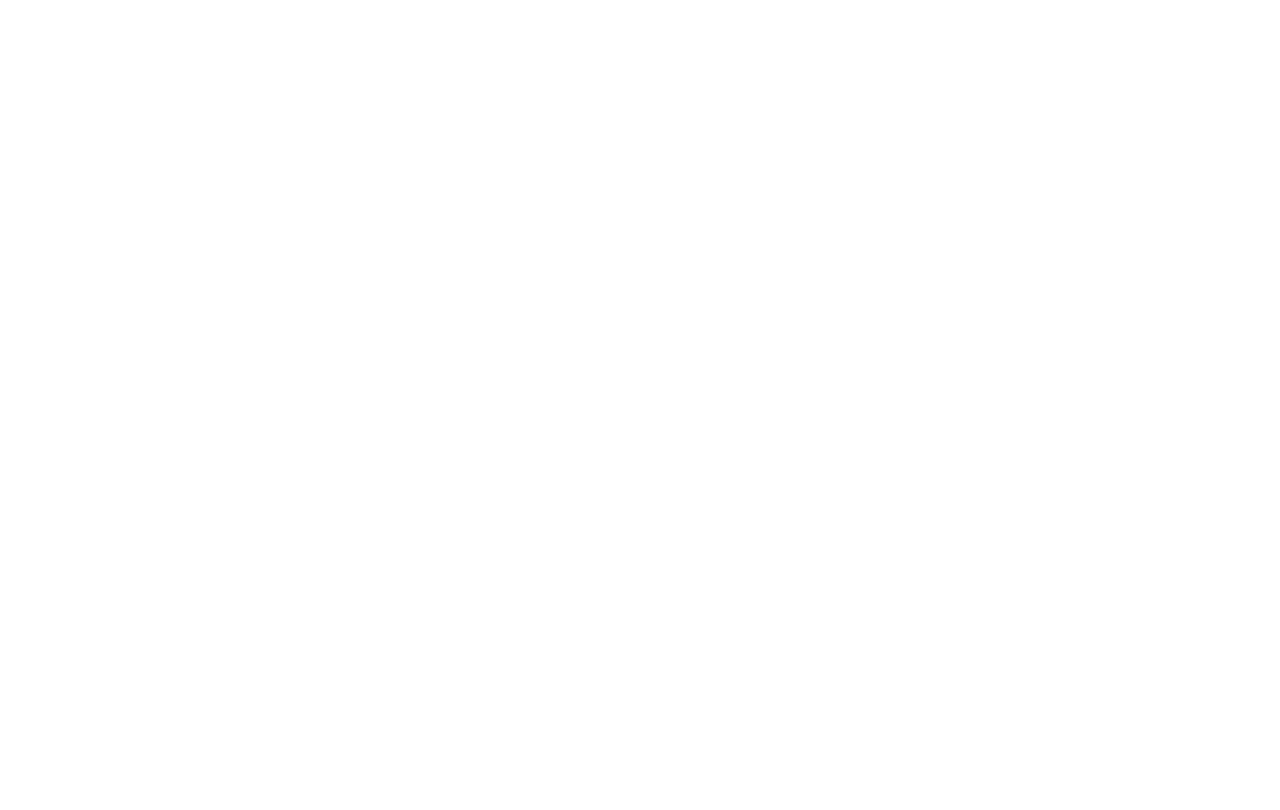
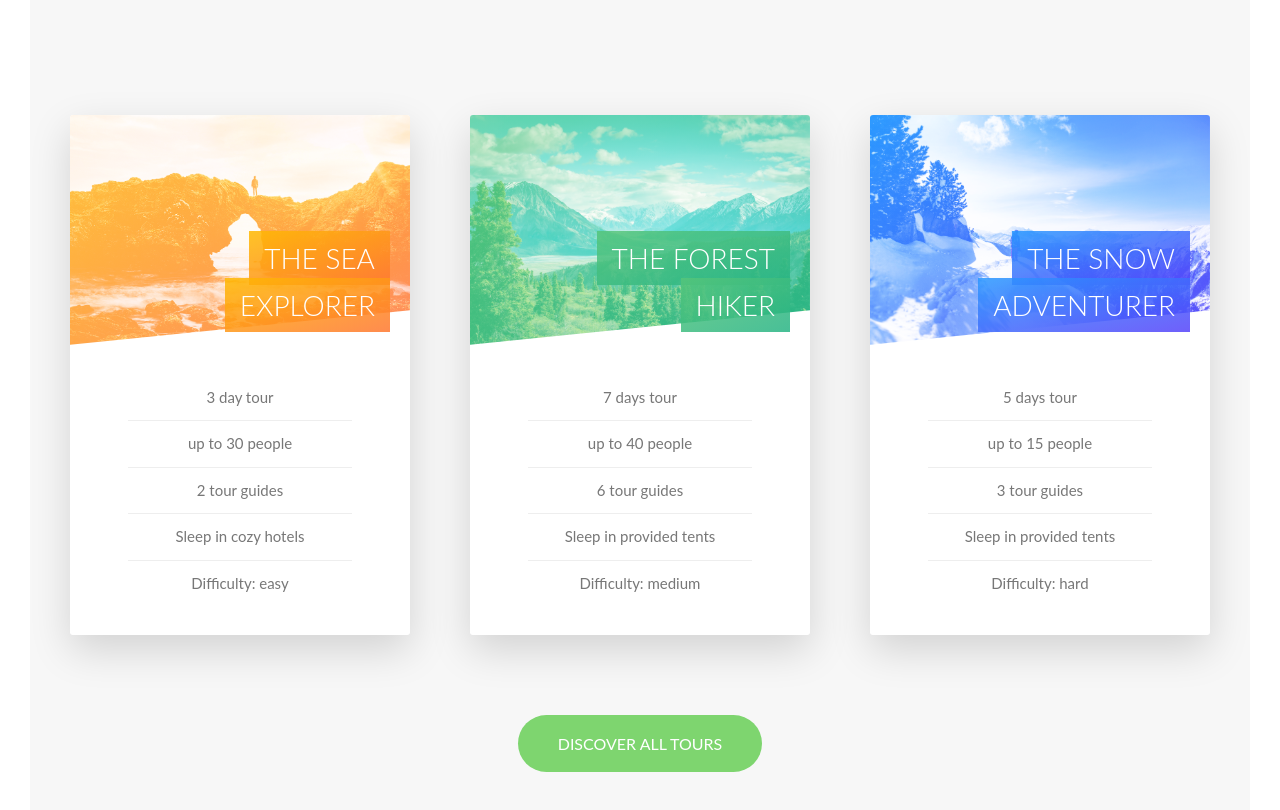
Before and after one commit to kluk42/natours, a React (Create React App) app: page / in a window 1280 px wide. Shown: the part 2447-3257 px from the top of the page. Before the commit the page ends 2327 px from the top, so only its background shows below. Built offline with nearby package versions, Linux system fonts and the light colour scheme; a web font is replaced by a local one.

Commit message:
tours-section

```diff
--- a/src/Pages/NatoursMain/NatoursMain.tsx
+++ b/src/Pages/NatoursMain/NatoursMain.tsx
@@ -1,11 +1,13 @@
 import { Features } from '../../components/Features/Features';
 import { NatoursAbout } from '../../components/NatoursAbout/NatoursAbout';
+import { Tours } from '../../components/Tours/Tours';
 
 export const NatoursMain = () => {
   return (
     <main>
       <NatoursAbout />
       <Features />
+      <Tours />
     </main>
   );
 };
--- a/src/components/Button/Button.scss
+++ b/src/components/Button/Button.scss
@@ -29,14 +29,26 @@
         transition: all .2s ;
     }
 
-    &_white {
-        background-color: $color-white;
-        color: $color-grey-dark;
+    &_colorType {
+        &_white {
+            background-color: $color-white;
+            color: $color-grey-dark;
 
-        &::after {
-            background-color: $color-white;
+            &::after {
+                background-color: $color-white;
+            }
+        }
+
+        &_green {
+            background-color: $color-primary;
+            color: $color-white;
+
+            &::after {
+                background-color: $color-primary;
+            }
         }
     }
+
 
     &::after {
         content: "";
--- a/src/components/Button/Button.tsx
+++ b/src/components/Button/Button.tsx
@@ -2,13 +2,23 @@ import clsx from 'clsx';
 import { AnchorHTMLAttributes, DetailedHTMLProps, FC } from 'react';
 import './Button.scss';
 
+export enum ButtonColorTypes {
+  White = 'white',
+  Green = 'green',
+}
+
 type Props = {
   title: string;
+  colorType: ButtonColorTypes;
 } & DetailedHTMLProps<AnchorHTMLAttributes<HTMLAnchorElement>, HTMLAnchorElement>;
 
-export const Button: FC<Props> = ({ title, className, ...props }) => {
+export const Button: FC<Props> = ({ title, className, colorType, ...props }) => {
   return (
-    <a href="#" className={clsx('btn btn_white btn_animated', className)} {...props}>
+    <a
+      href="#"
+      className={clsx(`btn btn_colorType_${colorType}`, 'btn_animated', className)}
+      {...props}
+    >
       {title}
     </a>
   );
--- a/src/components/Header/Header.tsx
+++ b/src/components/Header/Header.tsx
@@ -1,5 +1,5 @@
 import logoPath from '../../assets/logo-white.png';
-import { Button } from '../Button/Button';
+import { Button, ButtonColorTypes } from '../Button/Button';
 import './Header.scss';
 
 export function Header() {
@@ -14,7 +14,7 @@ export function Header() {
           <span className="heading-primary_main">Outdoors</span>
           <span className="heading-primary_sub">is where life happens</span>
         </h1>
-        <Button title="Discover our tours" />
+        <Button colorType={ButtonColorTypes.White} title="Discover our tours" />
       </div>
     </header>
   );
--- /dev/null
+++ b/src/components/Tours/Tours.scss
@@ -0,0 +1,165 @@
+@import '../../sass/base/typography';
+
+.section-tours {
+    background-color: $color-grey-light-1;
+    padding: 25rem 0 15rem 0;
+    margin-top: -10rem;
+
+    &__heading {
+        margin-bottom: 10rem;
+    }
+
+    &__see-more-btn {
+        margin: 0 auto;
+    }
+}
+
+.card {
+    perspective: 150rem;
+    position: relative;
+    display: block;
+    height: 52rem;
+
+    &__side {
+        font-size: 2rem;
+        height: 52rem;
+        transition: all .8s ease;
+        position: absolute;
+        top: 0;
+        left: 0;
+        width: 100%;
+        backface-visibility: hidden;
+        border-radius: 3px;
+        overflow: hidden;
+        box-shadow: 0 1.5rem 4rem rgba($color-black, .15);
+
+        &_front-1 {
+            background-color: $color-white;
+        }
+
+        &_front-2 {
+            background-color: $color-white;
+        }
+
+        &_front-3 {
+            background-color: $color-white;
+        }
+
+        &_back {
+            transform: rotateY(180deg);
+            display: flex;
+            flex-direction: column;
+        }
+
+        &_back-1 {
+            background-image: linear-gradient(to right bottom, $color-secondary-light, $color-secondary-dark);
+        }
+
+        &_back-2 {
+            background-image: linear-gradient(to right bottom, $color-primary-light, $color-primary-dark);
+        }
+
+        &_back-3 {
+            background-image: linear-gradient(to right bottom, $color-tertiary-light, $color-tertiary-dark);
+        }
+    }
+
+    &:hover &__side_front {
+        transform: rotateY(-180deg);
+    }
+
+    &:hover &__side_back {
+        transform: rotateY(0deg);
+    }
+
+    &__picture {
+        background-size: cover;
+        height: 23rem;
+        background-blend-mode: screen;
+        clip-path: polygon(0 0, 100% 0, 100% 85%, 0 100%);
+
+        &_image {
+            &_1 {
+                background-image: linear-gradient(to right bottom, $color-secondary-light, $color-secondary-dark), url(../../assets/nat-5.jpg);
+            }
+
+            &_2 {
+                background-image: linear-gradient(to right bottom, $color-primary-light, $color-primary-dark), url(../../assets/nat-6.jpg);
+            }
+
+            &_3 {
+                background-image: linear-gradient(to right bottom, $color-tertiary-light, $color-tertiary-dark), url(../../assets/nat-7.jpg);
+            }
+        }
+    }
+
+    &__heading {
+        font-size: 2.8rem;
+        font-weight: 300;
+        text-transform: uppercase;
+        text-align: right;
+        color: $color-white;
+        position: absolute;
+        top: 12rem;
+        right: 2rem;
+        width: 75%;
+    }
+
+    &__heading-text-wrapper {
+        padding: 1rem 1.5rem;
+        box-decoration-break: clone;
+
+        &_card {
+            &_1 {
+                background-image: linear-gradient(to right bottom, rgba($color-secondary-light, .85), rgba($color-secondary-dark, .85));
+            }
+
+            &_2 {
+                background-image: linear-gradient(to right bottom, rgba($color-primary-light, .85), rgba($color-primary-dark, .85));
+            }
+
+            &_3 {
+                background-image: linear-gradient(to right bottom, rgba($color-tertiary-light, .85), rgba($color-tertiary-dark, .85));
+            }
+        }
+    }
+
+    &__details {
+        padding: 3rem;
+    }
+
+    &__details-list {
+        list-style: none;
+        width: 80%;
+        margin: 0 auto;
+    }
+
+    &__details-list-item {
+        text-align: center;
+        font-size: 1.5rem;
+        padding: 1rem;
+
+        &:not(:last-child) {
+            border-bottom: 1px solid $color-grey-light-2;
+        }
+    }
+
+    &__price-box {
+        margin: auto;
+        text-align: center;
+        margin-bottom: 8rem;
+        color: $color-white;
+    }
+
+    &__price-only {
+        font-size: 1.4rem;
+        text-transform: uppercase;
+        margin-bottom: 2rem;
+    }
+
+    &__price-value {
+        font-size: 6rem;
+        font-weight: 100;
+        margin-bottom: 10rem;
+    }
+}
--- /dev/null
+++ b/src/components/Tours/Tours.tsx
@@ -0,0 +1,104 @@
+import { FloatColumn } from '../../layouts/FloatGrid/FloatColumn';
+import { FloatRow } from '../../layouts/FloatGrid/FloatRow';
+import '../../sass/base/_typography.scss';
+import { Button, ButtonColorTypes } from '../Button/Button';
+import './Tours.scss';
+
+export const Tours = () => {
+  return (
+    <section className="section-tours">
+      <h2 className="heading-secondary section-tours__heading">Most popular tours</h2>
+      <FloatRow>
+        <FloatColumn className="col-1-of-3">
+          <div className="card">
+            <div className="card__side card__side_front card__side_front-1">
+              <div className="card__picture card__picture_image_1">&nbsp;</div>
+              <h4 className="card__heading">
+                <span className="card__heading-text-wrapper card__heading-text-wrapper_card_1">
+                  The Sea explorer
+                </span>
+              </h4>
+              <div className="card__details">
+                <ul className="card__details-list">
+                  <li className="card__details-list-item">3 day tour</li>
+                  <li className="card__details-list-item">up to 30 people</li>
+                  <li className="card__details-list-item">2 tour guides</li>
+                  <li className="card__details-list-item">Sleep in cozy hotels</li>
+                  <li className="card__details-list-item">Difficulty: easy</li>
+                </ul>
+              </div>
+            </div>
+            <div className="card__side card__side_back card__side_back-1">
+              <div className="card__price-box">
+                <p className="card__price-only">Only</p>
+                <p className="card__price-value">&#36;297</p>
+                <Button colorType={ButtonColorTypes.White} title="Book now!" />
+              </div>
+            </div>
+          </div>
+        </FloatColumn>
+        <FloatColumn className="col-1-of-3">
+          <div className="card">
+            <div className="card__side card__side_front card__side_front-2">
+              <div className="card__picture card__picture_image_2">&nbsp;</div>
+              <h4 className="card__heading">
+                <span className="card__heading-text-wrapper card__heading-text-wrapper_card_2">
+                  The forest hiker
+                </span>
+              </h4>
+              <div className="card__details">
+                <ul className="card__details-list">
+                  <li className="card__details-list-item">7 days tour</li>
+                  <li className="card__details-list-item">up to 40 people</li>
+                  <li className="card__details-list-item">6 tour guides</li>
+                  <li className="card__details-list-item">Sleep in provided tents</li>
+                  <li className="card__details-list-item">Difficulty: medium</li>
+                </ul>
+              </div>
+            </div>
+            <div className="card__side  card__side_back card__side_back-2">
+              <div className="card__price-box">
+                <p className="card__price-only">Only</p>
+                <p className="card__price-value">&#36;897</p>
+                <Button colorType={ButtonColorTypes.White} title="Book now!" />
+              </div>
+            </div>
+          </div>
+        </FloatColumn>
+        <FloatColumn className="col-1-of-3">
+          <div className="card">
+            <div className="card__side card__side_front card__side_front-3">
+              <div className="card__picture card__picture_image_3">&nbsp;</div>
+              <h4 className="card__heading">
+                <span className="card__heading-text-wrapper card__heading-text-wrapper_card_3">
+                  The snow adventurer
+                </span>
+              </h4>
+              <div className="card__details">
+                <ul className="card__details-list">
+                  <li className="card__details-list-item">5 days tour</li>
+                  <li className="card__details-list-item">up to 15 people</li>
+                  <li className="card__details-list-item">3 tour guides</li>
+                  <li className="card__details-list-item">Sleep in provided tents</li>
+                  <li className="card__details-list-item">Difficulty: hard</li>
+                </ul>
+              </div>
+            </div>
+            <div className="card__side card__side_back card__side_back-3">
+              <div className="card__price-box">
+                <p className="card__price-only">Only</p>
+                <p className="card__price-value">&#36;297</p>
+                <Button colorType={ButtonColorTypes.White} title="Book now!" />
+              </div>
+            </div>
+          </div>
+        </FloatColumn>
+      </FloatRow>
+      <Button
+        title="Discover all tours"
+        className="section-tours__see-more-btn"
+        colorType={ButtonColorTypes.Green}
+      />
+    </section>
+  );
+};
--- a/src/sass/abstracts/_variables.scss
+++ b/src/sass/abstracts/_variables.scss
@@ -3,7 +3,14 @@ $color-primary: #7ed56f;
 $color-primary-light: #55c57a;
 $color-primary-dark: #28b485;
 
+$color-secondary-light: #ffb900;
+$color-secondary-dark: #ff7730;
+
+$color-tertiary-light: #2998ff;
+$color-tertiary-dark: #5643fa;
+
 $color-grey-light-1: #f7f7f7;
+$color-grey-light-2: #eee;
 
 $color-grey-dark: #777;
 $color-white: #fff;
```
